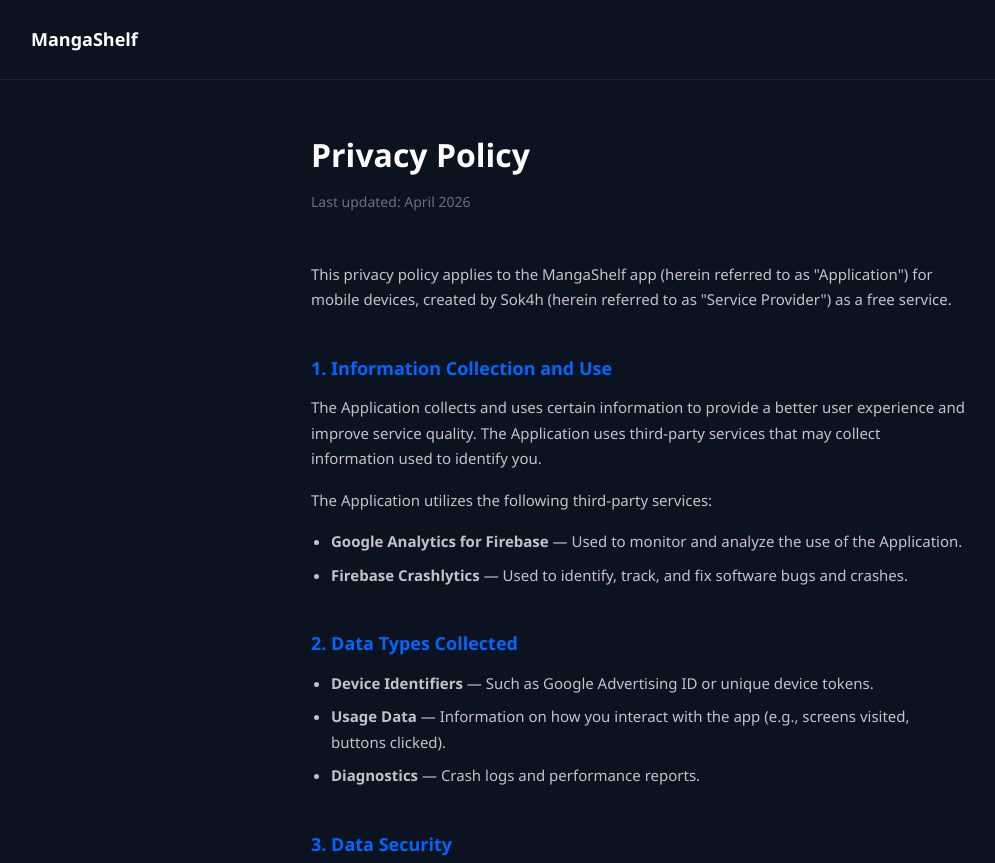
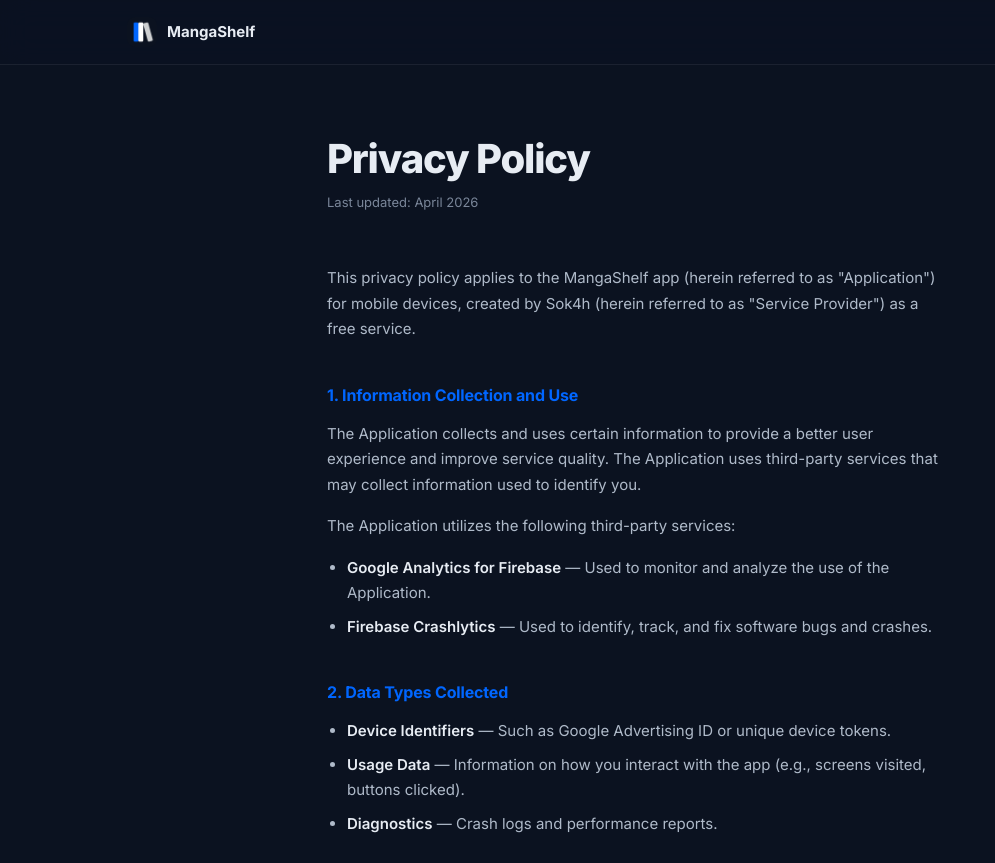
Before and after one commit to Sok4h/manga-shelf-landing, a plain HTML site: page privacy.html in a window 1280 px wide. Shown: the top 863 px of the page, without its empty margins (1-996 px from the left). Drawn offline with Linux system fonts and the light colour scheme.

Commit message:
visual changes privacy

```diff
--- a/privacy.html
+++ b/privacy.html
@@ -3,107 +3,117 @@
 <head>
   <meta charset="UTF-8" />
   <meta name="viewport" content="width=device-width, initial-scale=1.0" />
+  <meta name="theme-color" content="#0B1220" />
   <title>Privacy Policy — MangaShelf</title>
+  <link rel="icon" type="image/png" href="images/logo-final.png" />
+  <link rel="preconnect" href="https://fonts.googleapis.com" />
+  <link rel="preconnect" href="https://fonts.gstatic.com" crossorigin />
+  <link href="https://fonts.googleapis.com/css2?family=Inter:wght@400;500;600;700;800&display=swap" rel="stylesheet" />
   <style>
-    * {
-      margin: 0;
-      padding: 0;
-      box-sizing: border-box;
+    :root {
+      --bg:       #0B1220;
+      --surface:  #131F30;
+      --border:   rgba(255,255,255,0.07);
+      --border-strong: rgba(255,255,255,0.12);
+      --primary:  #0066FF;
+      --primary-hover: #1F7AFF;
+      --text:     #E7ECF3;
+      --text-soft:#AFBAC9;
+      --text-muted:#7A8699;
+      --ease: cubic-bezier(0.2, 0, 0, 1);
     }
 
+    *, *::before, *::after { box-sizing: border-box; margin: 0; padding: 0; }
+    html { scroll-behavior: smooth; }
     body {
-      background-color: #0B1220;
-      color: #ffffff;
-      font-family: 'Segoe UI', system-ui, -apple-system, sans-serif;
+      background: var(--bg);
+      color: var(--text);
+      font-family: 'Inter', -apple-system, BlinkMacSystemFont, system-ui, sans-serif;
+      -webkit-font-smoothing: antialiased;
       line-height: 1.7;
+      font-size: 16px;
     }
+    a { color: var(--primary); text-decoration: none; transition: color 150ms var(--ease); }
+    a:hover { color: var(--primary-hover); text-decoration: underline; }
 
-    header {
-      padding: 24px 32px;
-      border-bottom: 1px solid rgba(255, 255, 255, 0.08);
-      display: flex;
-      align-items: center;
-      gap: 12px;
+    /* ── NAV (same as landing) ── */
+    .nav {
+      position: sticky; top: 0; z-index: 40;
+      backdrop-filter: blur(16px) saturate(150%);
+      -webkit-backdrop-filter: blur(16px) saturate(150%);
+      background: rgba(11,18,32,0.75);
+      border-bottom: 1px solid var(--border);
     }
+    .nav-inner {
+      max-width: 1120px; margin: 0 auto;
+      padding-inline: clamp(20px, 5vw, 48px);
+      height: 64px;
+      display: flex; align-items: center; justify-content: space-between; gap: 16px;
+    }
+    .brand {
+      display: inline-flex; align-items: center; gap: 10px;
+      font-weight: 700; font-size: 15px; color: var(--text); text-decoration: none;
+    }
+    .brand:hover { text-decoration: none; color: var(--text); }
+    .brand-logo { width: 30px; height: 30px; border-radius: 8px; overflow: hidden; flex-shrink: 0; }
+    .brand-logo img { width: 100%; height: 100%; object-fit: cover; display: block; }
+    .back-link {
+      display: inline-flex; align-items: center; gap: 6px;
+      font-size: 14px; font-weight: 500; color: var(--text-soft);
+      text-decoration: none; transition: color 150ms var(--ease);
+    }
+    .back-link:hover { color: var(--text); text-decoration: none; }
+    .back-link svg { width: 16px; height: 16px; }
 
-    header img {
-      width: 36px;
-      height: 36px;
-      border-radius: 8px;
+    /* ── CONTENT ── */
+    main {
+      max-width: 720px; margin: 0 auto;
+      padding: clamp(40px, 8vw, 72px) clamp(20px, 5vw, 48px) 96px;
     }
+    h1 {
+      font-size: clamp(28px, 5vw, 40px); font-weight: 800;
+      letter-spacing: -0.03em; line-height: 1.1;
+      margin-bottom: 10px; color: var(--text);
+    }
+    .last-updated {
+      font-size: 13px; color: var(--text-muted); margin-bottom: 52px;
+    }
+    h2 {
+      font-size: 16px; font-weight: 700;
+      color: var(--primary);
+      margin-top: 40px; margin-bottom: 12px;
+      letter-spacing: -0.01em;
+    }
+    p { color: var(--text-soft); margin-bottom: 16px; font-size: 15px; line-height: 1.7; }
+    ul { color: var(--text-soft); padding-left: 20px; margin-bottom: 16px; font-size: 15px; }
+    ul li { margin-bottom: 8px; }
+    strong { color: var(--text); font-weight: 600; }
 
-    header span {
-      font-size: 18px;
-      font-weight: 700;
-      color: #ffffff;
+    /* ── FOOTER ── */
+    footer {
+      border-top: 1px solid var(--border); padding-block: 36px; margin-top: 0;
     }
-
-    main {
-      max-width: 720px;
-      margin: 0 auto;
-      padding: 48px 32px 80px;
+    .foot {
+      max-width: 1120px; margin: 0 auto;
+      padding-inline: clamp(20px, 5vw, 48px);
+      display: flex; flex-wrap: wrap; gap: 12px 24px;
+      align-items: center; justify-content: space-between;
+      font-size: 14px; color: var(--text-muted);
     }
-
-    h1 {
-      font-size: 32px;
-      font-weight: 800;
-      margin-bottom: 8px;
-      color: #ffffff;
-    }
-
-    .last-updated {
-      font-size: 14px;
-      color: rgba(255, 255, 255, 0.4);
-      margin-bottom: 48px;
-    }
-
-    h2 {
-      font-size: 18px;
-      font-weight: 700;
-      color: #0066FF;
-      margin-top: 40px;
-      margin-bottom: 12px;
-    }
-
-    p {
-      color: rgba(255, 255, 255, 0.75);
-      margin-bottom: 16px;
-      font-size: 15px;
-    }
-
-    ul {
-      color: rgba(255, 255, 255, 0.75);
-      padding-left: 20px;
-      margin-bottom: 16px;
-      font-size: 15px;
-    }
-
-    ul li {
-      margin-bottom: 8px;
-    }
-
-    a {
-      color: #0066FF;
-      text-decoration: none;
-    }
-
-    a:hover {
-      text-decoration: underline;
-    }
-
-    footer {
-      text-align: center;
-      padding: 32px;
-      color: rgba(255, 255, 255, 0.3);
-      font-size: 13px;
-      border-top: 1px solid rgba(255, 255, 255, 0.08);
-    }
+    .foot a { color: var(--text-soft); text-decoration: none; transition: color 150ms var(--ease); }
+    .foot a:hover { color: var(--text); text-decoration: none; }
+    .heart { color: #e05c5c; }
   </style>
 </head>
 <body>
 
-  <header>
-    <span>MangaShelf</span>
+  <header class="nav">
+    <div class="nav-inner">
+      <a class="brand" href="index.html">
+        <span class="brand-logo"><img src="images/logo-final.png" alt="MangaShelf" /></span>
+        MangaShelf
+      </a>
+    </div>
   </header>
 
   <main>
@@ -139,7 +149,10 @@
   </main>
 
   <footer>
-    © 2026 MangaShelf. All rights reserved.
+    <div class="foot">
+      <div>© 2026 MangaShelf. All rights reserved.</div>
+      <div>Made with <span class="heart">♥</span> by Sok4h from Colombia</div>
+    </div>
   </footer>
 
 </body>
```
Also changed, not shown: index.html (+1 -2 lines).
